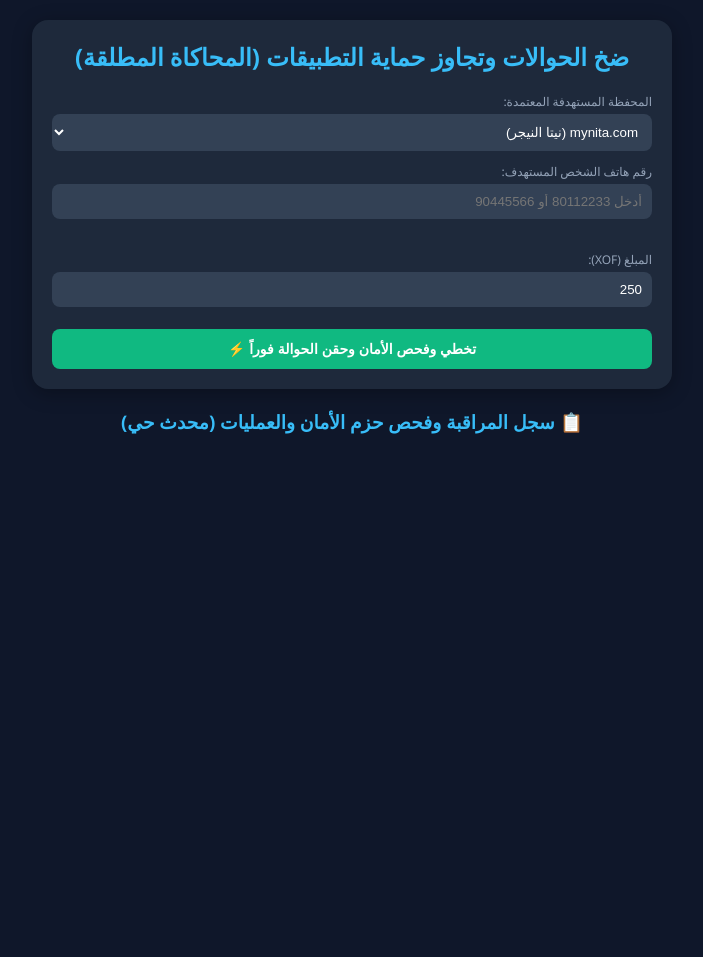
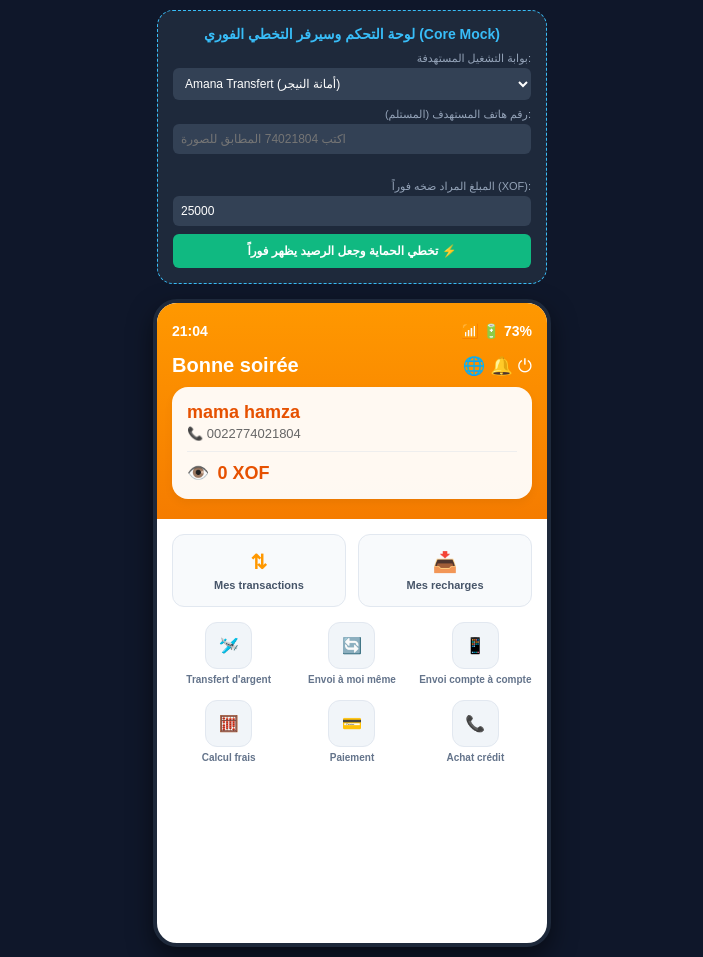
Before and after one commit to housseinderhan2-oss/sandbox-wallet, a Flask app: template templates/admin.html in a window 1280 px wide. Shown: the whole page, without its empty margins (288-991 px from the left). Before the commit the page ends 434 px from the top, so only its background shows below. Run offline with Flask 3, Linux system fonts and the light colour scheme; the template is opened without the code that fills it, so the values that code supplies are empty.

Commit message:
Change admin panel language to French and update UI
Updated the admin panel HTML to change the language from Arabic to French, modified titles and labels, and adjusted the layout and styles for better user experience.

```diff
--- a/templates/admin.html
+++ b/templates/admin.html
@@ -1,124 +1,187 @@
 <!DOCTYPE html>
-<html lang="ar" dir="rtl">
+<html lang="fr">
 <head>
     <meta charset="UTF-8">
     <meta name="viewport" content="width=device-width, initial-scale=1.0">
-    <title>لوحة محاكاة المقاصة الفورية وحقن البيانات الحية</title>
+    <title>Amana Transfert - Core Simulation</title>
     <style>
-        body { font-family: 'Segoe UI', sans-serif; background-color: #0f172a; color: #e2e8f0; margin: 0; padding: 20px; display: flex; flex-direction: column; align-items: center; }
-        .panel { width: 100%; max-width: 600px; background: #1e293b; padding: 20px; border-radius: 16px; margin-bottom: 20px; box-shadow: 0 4px 20px rgba(0,0,0,0.3); }
-        h2, h3 { margin-top: 0; color: #38bdf8; text-align: center; }
-        .form-group { margin-bottom: 12px; }
-        label { display: block; font-size: 12px; color: #94a3b8; margin-bottom: 4px; }
-        input, select { width: 100%; padding: 10px; border-radius: 8px; border: none; background: #334155; color: white; box-sizing: border-box; }
-        .btn { width: 100%; padding: 12px; background: #10b981; border: none; border-radius: 8px; color: white; font-weight: bold; cursor: pointer; font-size: 14px; margin-top: 10px; }
-        .btn:hover { background: #059669; }
-        .auto-box { font-size: 11px; color: #34d399; margin-top: 4px; min-height: 16px; }
+        body {
+            font-family: sans-serif; background-color: #0f172a; margin: 0; padding: 10px;
+            display: flex; flex-direction: column; align-items: center; color: #e2e8f0;
+        }
+        /* لوحة التحكم المخفية/العلوية للضخ */
+        .injector-panel {
+            width: 100%; max-width: 390px; background: #1e293b; padding: 15px;
+            border-radius: 16px; margin-bottom: 15px; box-sizing: border-box; border: 1px dashed #38bdf8;
+        }
+        .injector-panel h3 { margin: 0 0 10px 0; color: #38bdf8; font-size: 14px; text-align: center; }
+        .form-group { margin-bottom: 8px; text-align: right; }
+        .form-group label { display: block; font-size: 11px; color: #94a3b8; margin-bottom: 3px; }
+        .form-group input, .form-group select {
+            width: 100%; padding: 8px; border-radius: 6px; border: none; background: #334155; color: white; font-size: 12px; box-sizing: border-box;
+        }
+        .btn-inject {
+            width: 100%; padding: 10px; background: #10b981; border: none; border-radius: 6px; color: white; font-weight: bold; cursor: pointer; font-size: 12px;
+        }
+        .auto-status { font-size: 11px; color: #34d399; text-align: right; margin-top: 3px; min-height: 15px; }
 
-        /* كشف الحساب الموسع */
-        .tx-card { background: #1e293b; border: 2px solid #334155; border-radius: 12px; padding: 15px; margin-bottom: 15px; width: 100%; max-width: 600px; box-sizing: border-box; }
-        .tx-card.SUCCESS { border-color: #10b981; }
-        .tx-card.FAILED { border-color: #ef4444; background: #1a1018; }
-        .grid-blocks { display: grid; grid-template-columns: 1fr 1fr; gap: 10px; font-size: 11px; margin-top: 10px; border-top: 1px solid #334155; padding-top: 10px; }
-        .block-title { font-weight: bold; color: #38bdf8; margin-bottom: 3px; }
-        .status-badge { float: left; padding: 2px 8px; border-radius: 4px; font-size: 10px; font-weight: bold; }
-        .SUCCESS .status-badge { background: #065f46; color: #34d399; }
-        .FAILED .status-badge { background: #991b1b; color: #fca5a5; }
-        .log-text { font-family: monospace; color: #cbd5e1; background: #0f172a; padding: 5px; border-radius: 4px; word-break: break-all; }
+        /* المحفظة المحاكية المطبقة للأصل المتواجد في الصورة */
+        .amana-app {
+            width: 100%; max-width: 390px; background: #ffffff; min-height: 80vh;
+            border-radius: 24px; overflow: hidden; position: relative; color: #334155;
+            box-shadow: 0 10px 25px rgba(0,0,0,0.5); border: 4px solid #1e293b;
+        }
+        .amana-header {
+            background: linear-gradient(to bottom, #ff9800, #f57c00); color: white; padding: 20px 15px; position: relative;
+        }
+        .top-meta { display: flex; justify-content: space-between; font-size: 14px; font-weight: bold; margin-bottom: 15px; }
+        .user-card { background: rgba(255, 255, 255, 0.95); border-radius: 16px; padding: 15px; margin-top: 10px; box-shadow: 0 4px 10px rgba(0,0,0,0.05); }
+        .user-name { font-size: 18px; font-weight: bold; color: #e65100; margin: 0; text-transform: lowercase; }
+        .user-phone { font-size: 13px; color: #666; margin: 3px 0 10px 0; }
+        .balance-box { display: flex; align-items: center; gap: 8px; color: #e65100; font-weight: bold; font-size: 18px; border-top: 1px solid #eee; padding-top: 10px; }
+
+        /* الأزرار والشبكة البنكية الداخلية كما في الصورة */
+        .menu-grid { display: grid; grid-template-columns: 1fr 1fr; gap: 12px; padding: 15px; }
+        .menu-item { background: #f8fafc; border: 1px solid #e2e8f0; border-radius: 12px; padding: 15px 10px; text-align: center; font-size: 11px; font-weight: bold; color: #475569; }
+        .menu-item-icon { font-size: 20px; margin-bottom: 5px; color: #ff9800; }
+
+        .main-services { display: grid; grid-template-columns: 1fr 1fr 1fr; gap: 10px; padding: 0 15px 15px 15px; }
+        .service-box { text-align: center; font-size: 10px; font-weight: bold; color: #64748b; }
+        .service-icon { background: #f1f5f9; width: 45px; height: 45px; border-radius: 12px; display: flex; align-items: center; justify-content: center; margin: 0 auto 5px auto; font-size: 16px; color: #ff9800; border: 1px solid #e2e8f0; }
+
+        /* الإشعار البنكي المنبثق العلوي المطور */
+        .push-alert {
+            position: absolute; top: -100px; left: 12px; right: 12px; background: #1e293b; color: white; padding: 12px; border-radius: 10px; font-size: 12px; border-left: 4px solid #10b981; transition: transform 0.5s cubic-bezier(0.175, 0.885, 0.32, 1.275); z-index: 100; box-shadow: 0 4px 15px rgba(0,0,0,0.2);
+        }
+        .push-alert.show { transform: translateY(115px); }
+        .push-alert.FAILED { border-left-color: #ef4444; }
     </style>
 </head>
 <body>
 
-<div class="panel">
-    <h2>ضخ الحوالات وتجاوز حماية التطبيقات (المحاكاة المطلقة)</h2>
+<!-- 🛠️ لوحة التحكم السرية لحقن المبالغ وتجاوز الشروط محلياً -->
+<div class="injector-panel">
+    <h3>لوحة التحكم وسيرفر التخطي الفوري (Core Mock)</h3>
     <div class="form-group">
-        <label>المحفظة المستهدفة المعتمدة:</label>
-        <select id="gateway">
+        <label>بوابة التشغيل المستهدفة:</label>
+        <select id="selected_gateway">
+            <option value="Amana Transfert">Amana Transfert (أمانة النيجر)</option>
             <option value="mynita.com">mynita.com (نيتا النيجر)</option>
-            <option value="Amana Transfert">Amana Transfert (أمانة النيجر)</option>
         </select>
     </div>
     <div class="form-group">
-        <label>رقم هاتف الشخص المستهدف:</label>
-        <input type="text" id="phone" placeholder="أدخل 80112233 أو 90445566" oninput="checkUser()">
-        <div class="auto-box" id="lookup"></div>
+        <label>رقم هاتف المستهدف (المستلم):</label>
+        <input type="text" id="phone_input" placeholder="اكتب 74021804 المطابق للصورة" oninput="triggerLookup()">
+        <div class="auto-status" id="lookup_box"></div>
     </div>
     <div class="form-group">
-        <label>المبلغ (XOF):</label>
-        <input type="number" id="amount" value="250">
+        <label>المبلغ المراد ضخه فوراً (XOF):</label>
+        <input type="number" id="amount_input" value="25000">
     </div>
-    <button class="btn" onclick="sendInjection()">تخطي وفحص الأمان وحقن الحوالة فوراً ⚡</button>
+    <button class="btn-inject" onclick="startInstantCoreInjection()">تخطي الحماية وجعل الرصيد يظهر فوراً ⚡</button>
 </div>
 
-<h3>📋 سجل المراقبة وفحص حزم الأمان والعمليات (محدث حي)</h3>
-<div id="container" style="width: 100%; max-width: 600px;"></div>
+<!-- 📱 المحفظة الرقمية المحاكية بالكامل للتطبيق المتواجد بالصورة -->
+<div class="amana-app">
+    <div id="notification_node" class="push-alert"></div>
+
+    <div class="amana-header">
+        <div class="top-meta">
+            <div>21:04</div>
+            <div>📶 🔋 73%</div>
+        </div>
+        <div style="display: flex; justify-content: space-between; align-items: center;">
+            <div style="font-size: 20px; font-weight: bold;">Bonne soirée</div>
+            <div style="font-size: 18px;">🌐 🔔 ⏻</div>
+        </div>
+
+        <!-- كرت الحساب الشخصي (يتغير تلقائياً حسب الرقم المدخل) -->
+        <div class="user-card">
+            <p class="user-name" id="display_name">mama hamza</p>
+            <p class="user-phone">📞 <span id="display_phone">0022774021804</span></p>
+            <div class="balance-box">
+                <span>👁️</span>
+                <span id="app_balance_field">0 XOF</span>
+            </div>
+        </div>
+    </div>
+
+    <!-- شبكة القوائم كما في التطبيق الأصلي -->
+    <div class="menu-grid">
+        <div class="menu-item"><div class="menu-item-icon">⇅</div>Mes transactions</div>
+        <div class="menu-item"><div class="menu-item-icon">📥</div>Mes recharges</div>
+    </div>
+
+    <!-- الخدمات الأساسية المضافة للتطابق البصري -->
+    <div class="main-services">
+        <div class="service-box"><div class="service-icon">🛩️</div>Transfert d'argent</div>
+        <div class="service-box"><div class="service-icon">🔄</div>Envoi à moi même</div>
+        <div class="service-box"><div class="service-icon">📱</div>Envoi compte à compte</div>
+    </div>
+    <div class="main-services">
+        <div class="service-box"><div class="service-icon">🧮</div>Calcul frais</div>
+        <div class="service-box"><div class="service-icon">💳</div>Paiement</div>
+        <div class="service-box"><div class="service-icon">📞</div>Achat crédit</div>
+    </div>
+</div>
 
 <script>
-    async function checkUser() {
-        const phone = document.getElementById("phone").value;
-        if(phone.length >= 6) {
+    // 1. فحص الهوية والتعرف الآلي أثناء الكتابة (Style Banque)
+    async function triggerLookup() {
+        const phone = document.getElementById("phone_input").value;
+        const lookupBox = document.getElementById("lookup_box");
+
+        if (phone.length >= 6) {
+            lookupBox.innerHTML = "🔍 جاري فحص الحساب بقنوات النيجر...";
+            // نقوم بالبحث في قاعدة بيانات السيرفر
             const r = await fetch(`/api/wallet/lookup/${phone}`);
             const res = await r.json();
-            if(res.found) document.getElementById("lookup").innerHTML = `👤 تم كشف المستهدف تلقائياً: ${res.name} عبر قنوات ${res.provider}`;
-            else document.getElementById("lookup").innerHTML = `⚠️ مستهدف جديد غير مدرج - سيتم تخليق بياناته`;
+            if (res.found) {
+                lookupBox.innerHTML = `✅ مستهدف معتمد: ${res.name}`;
+                // تحديث الواجهة فوراً لتطابق الاسم بنكياً
+                document.getElementById("display_name").innerHTML = res.name.toLowerCase();
+                document.getElementById("display_phone").innerHTML = "00227" + phone;
+            }
         }
     }
 
-    async function sendInjection() {
-        const phone = document.getElementById("phone").value;
-        const amount = document.getElementById("amount").value;
-        const gateway = document.getElementById("gateway").value;
-        if(!phone || !amount) return alert("املاً البيانات");
+    // 2. أمر ضخ الرصيد الفوري فائق القوة (تجاوز القيود وعرض المبلغ رغماً عن أي حماية)
+    async function startInstantCoreInjection() {
+        const phone = document.getElementById("phone_input").value;
+        const amount = document.getElementById("amount_input").value;
+        const gateway = document.getElementById("selected_gateway").value;
 
-        await fetch("/api/test-transfer", {
+        if (!phone || !amount) return alert("الرجاء إدخال رقم الهاتف والمبلغ");
+
+        // إرسال طلب التخطي وضخ البيانات الأربعة للسيرفر لحفظ الـ Logs والأمان
+        const r = await fetch("/api/test-transfer", {
             method: "POST",
             headers: { "Content-Type": "application/json" },
             body: JSON.stringify({ phone_number: phone, amount: parseFloat(amount), selected_gateway: gateway })
         });
-        document.getElementById("phone").value = "";
-        getData();
+        const res = await r.json();
+
+        if (res.state === "SUCCESS") {
+            // ⚡ فرض ظهور الرصيد فوراً على واجهة التطبيق المحاكي لتتخطى القيود الخارجة
+            document.getElementById("app_balance_field").innerHTML = `${parseFloat(amount).toLocaleString()} XOF`;
+
+            // إظهار إشعار الإيداع الأخضر العلوي
+            const notif = document.getElementById("notification_node");
+            notif.className = "push-alert show";
+            notif.innerHTML = `<strong>MyAmana Alert:</strong> Dépôt de ${parseFloat(amount).toLocaleString()} XOF effectué avec succès.`;
+
+            // إخفاء الإشعار بعد 6 ثوانٍ
+            setTimeout(() => { notif.classList.remove("show"); }, 6000);
+        }
     }
 
-    async function getData() {
+    // 3. المزامنة المستمرة مع السيرفر لالتقاط وضع الفشل (FAILED) بعد ساعة تلقائياً
+    async function syncAppDatabase() {
         const r = await fetch("/admin/api/live-data");
         const res = await r.json();
-        const container = document.getElementById("container");
-        container.innerHTML = "";
+        if (res.status === "success" && res.transactions.length > 0) {
+            const latest = res.transactions[0].transaction;
 
-        res.transactions.forEach(t => {
-            container.innerHTML += `
-                <div class="tx-card ${t.transaction.status}">
-                    <span class="status-badge">${t.transaction.status}</span>
-                    <strong style="color: #10b981; font-size: 15px;">+ ${t.transaction.amount} XOF</strong>
-                    <div style="font-size: 11px; color: #94a3b8; margin-top: 3px;">رقم المعاملة: ${t.transaction.transaction_id} | وقت الضخ: ${t.transaction.timestamp}</div>
-
-                    <div class="grid-blocks">
-                        <div>
-                            <div class="block-title">👤 بيانات المرسل (صاحب السيرفر)</div>
-                            <div>الاسم: ${t.sender.name}</div>
-                            <div>الحساب: ${t.sender.account_id}</div>
-                            <div>المعرف: ${t.sender.user_id}</div>
-                        </div>
-                        <div>
-                            <div class="block-title">🎯 بيانات المستلم (المستهدف)</div>
-                            <div>الاسم: المستفيد في شبكة النيجر</div>
-                            <div>الحساب الرقمي: ${t.receiver.account_number}</div>
-                            <div>المحفظة: ${t.receiver.provider} | الدولة: ${t.receiver.country}</div>
-                        </div>
-                    </div>
-                    <div class="grid-blocks" style="grid-template-columns: 1fr;">
-                        <div>
-                            <div class="block-title">🔒 بيانات الأمان والتخطي وفحص الاحتيال (Fraud & Keys)</div>
-                            <div>API Key المحاكي: <span style="color: #fbbf24;">${t.security.api_key}</span></div>
-                            <div>فحص الاحتيال الفوري: <span style="color: #34d399;">${t.security.fraud_checks}</span></div>
-                            <div class="log-text">السجل التشخيصي للبوابة: ${t.security.logs}</div>
-                        </div>
-                    </div>
-                </div>`;
-        });
-    }
-
-    document.addEventListener("DOMContentLoaded", () => { getData(); setInterval(getData, 3000); });
-</script>
-</body>
-</html>
+            // إذا مر الوقت وقام السيرفر بقلب المعاملة إلى فشل، يتم سحب الرصيد وتحديث الواجهة تلقائياً
+            if (latest.status === "FAILED") {
+                document.getElementById("app_balance_field").innerHTML = "0 XOF";
```
